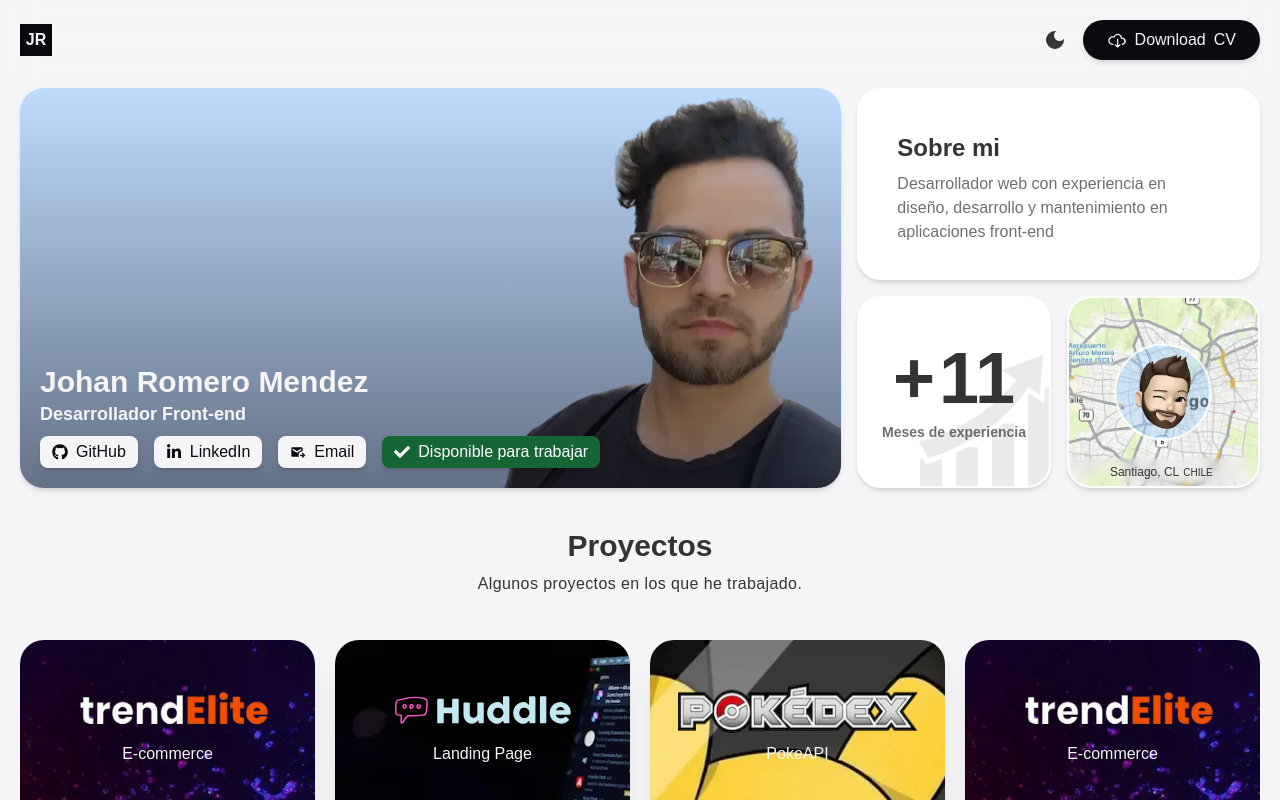
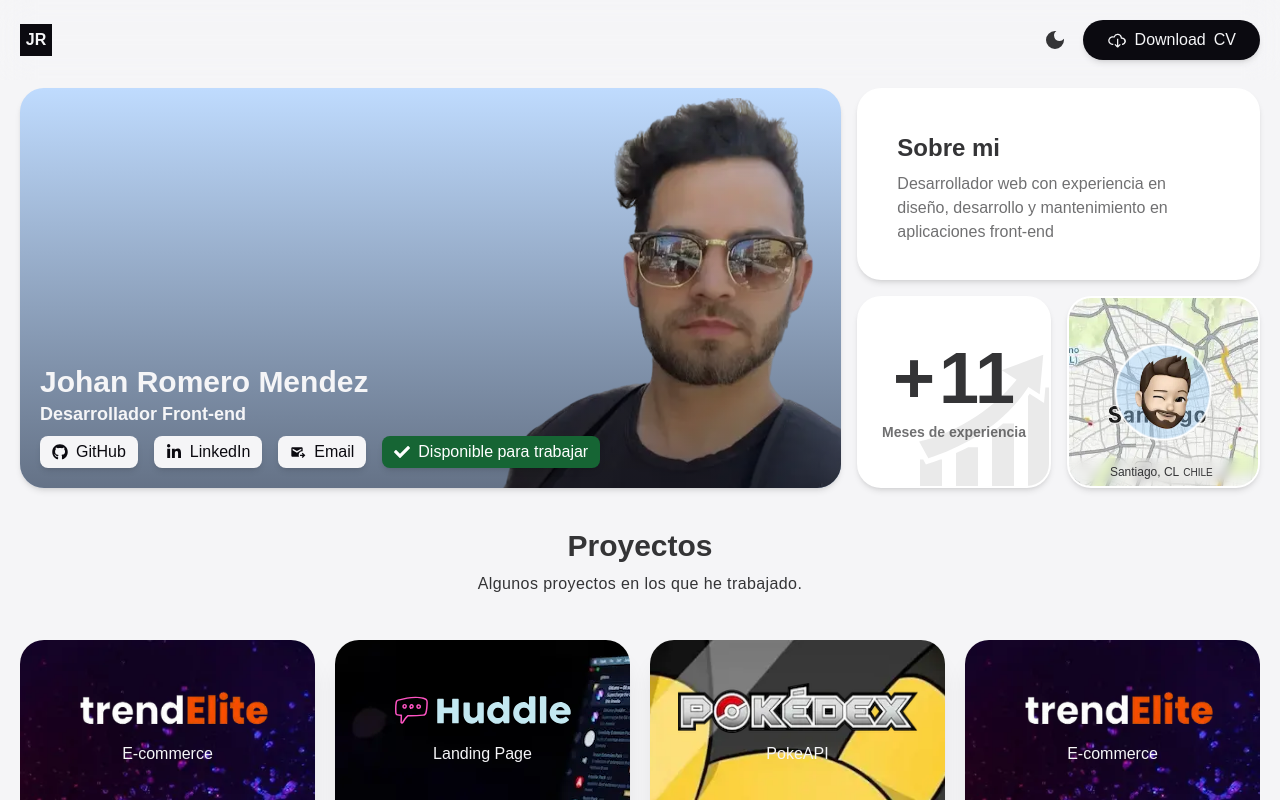
Before and after one commit to JohanRomero95/new-portfolio, a React (Vite) app: page / in a window 1280 px wide. Shown: the top 800 px of the page. Built offline with nearby package versions, Linux system fonts and the light colour scheme; a web font is replaced by a local one.

Commit message:
add performance

```diff
--- a/src/components/Home/Home.jsx
+++ b/src/components/Home/Home.jsx
@@ -108,7 +108,7 @@ const Home = () => {
 							<img
 								loading="lazy"
 								src={ubication}
-								className="absolute w-full object-center scale-[1.2] z-[1] xs:scale-[1.8] right-2"
+								className="absolute w-full object-cover scale-[1.3] z-[1] xs:scale-[1.8] "
 								title="Ubicación donde radica el Desarrollador"
 								alt="El desarrollador esta ubicado en Santiago, Chile"
 							/>
--- a/src/components/Projects/Projects.jsx
+++ b/src/components/Projects/Projects.jsx
@@ -3,19 +3,14 @@ import { FaExternalLinkAlt, FaCode } from "react-icons/fa";
 import "swiper/css";
 import { Projects } from "../../utils/Projects";
 import { Swiper, SwiperSlide } from "swiper/react";
-import { A11y, Mousewheel } from "swiper/modules";
 
 const ProjectsComponent = () => {
 	return (
 		<Swiper
-			modules={[A11y, Mousewheel]}
 			className="breakpoint w-full min-h-[545px] -mb-8 grid auto-rows-[500px] grid-cols-8 gap-4 "
 			loop={true}
 			centeredSlides={false}
 			grabCursor={true}
-			mousewheel={{
-				invert: false,
-			}}
 			breakpoints={{
 				0: {
 					spaceBetween: 10,
```
Also changed, not shown: public/images/santiago.webp.
